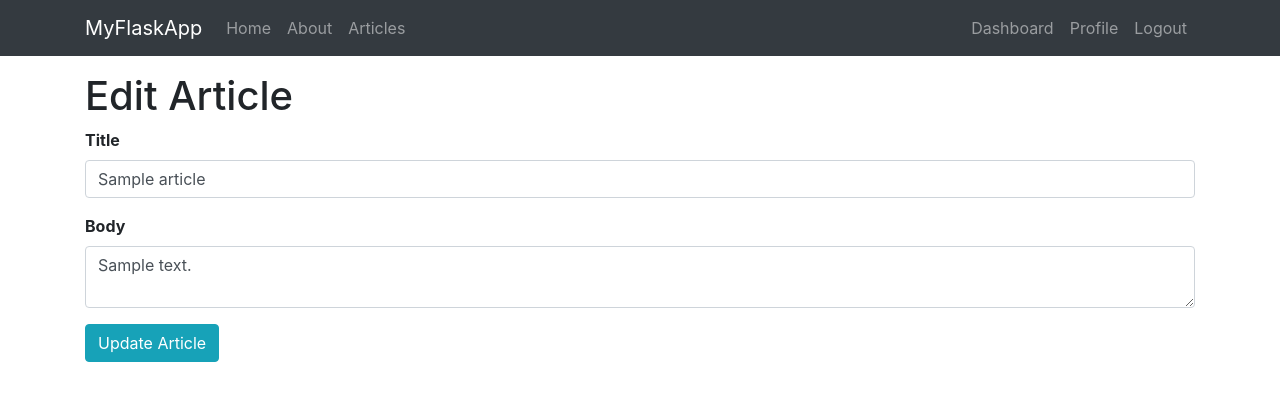
After one commit to sahadatsays/myflaskapp, a Flask app: page /edit_article/1 in a window 1280 px wide. The commit adds this page. Shown: the top 401 px of the page. Run offline with Flask 2, Linux system fonts and the light colour scheme; the visitor is signed in with stand-in values (Sample User, id 1); tables that the repository leaves empty or names only in its code hold one stand-in row (values such as "Sample post"); some libraries are stand-ins or nearby versions.

Commit message:
Article Edit operation complete

```diff
--- a/app.py
+++ b/app.py
@@ -223,6 +223,53 @@ def add_article():
         # Redirect to tergate page
         return redirect(url_for('dashboard'))
     return render_template('add_article.html', form=form)
+# Edit Article
+
+@app.route('/edit_article/<string:id>', methods=['GET', 'POST'])
+@is_logged_in
+def edit_article(id):
+    # Create cursor
+    cur = conn.cursor()
+
+    # Execute query
+    check = cur.execute("SELECT * FROM articles WHERE id = %s", [id])
+
+    # Get article
+    article = cur.fetchone()
+
+    # Get form
+    form = ArtilceForm(request.form)
+
+    # Populate article form fields
+    form.title.data = article[1]
+    form.body.data = article[2]
+
+    # Submit for Update
+    if request.method == 'POST' and form.validate():
+        title = request.form['title']
+        body = request.form['body']
+
+        # Create cursor
+        cur = conn.cursor()
+
+        # Execute
+        cur.execute("UPDATE articles SET title=%s, body=%s WHERE id=%s", (title, body, id))
+
+        # Commit to DB
+        conn.commit()
+
+        # Close connection
+        cur.close()
+
+        # Set flash message
+        flash("Article Update", "success")
+
+        return redirect(url_for('dashboard'))
+
+    return render_template('edit_article.html', form = form)
+
+# Delete Article
+
 
 #main function
 if __name__ == '__main__':
--- a/templates/dashboard.html
+++ b/templates/dashboard.html
@@ -20,7 +20,7 @@
             <td>{{ article[3] }}</td>
             <td>{{ article[4] }}</td>
             <td>
-                <a href="/article/edit/{{ article[0] }}" class="btn btn-info btn-xs">Edit</a>
+                <a href="/edit_article/{{ article[0] }}" class="btn btn-info btn-xs">Edit</a>
                 <a href="/article/delete/{{ article[0] }}" class="btn btn-danger btn-xs">Delete</a>
             </td>
         </tr>
--- /dev/null
+++ b/templates/edit_article.html
@@ -0,0 +1,17 @@
+{% extends 'layout.html' %}
+
+{% block content %}
+
+{% from 'includes/_formhelpers.html' import render_field %}
+<h1>Edit Article</h1>
+<form action="" method="post">
+    <div class="form-group">
+        {{ render_field(form.title, class="form-control") }}
+    </div>
+    <div class="form-group">
+        {{ render_field(form.body, id="editor", class="form-control") }}
+    </div>
+    <p><button type="submit" class="btn btn-info">Update Article</button></p>
+</form>
+
+{% endblock %}
```
